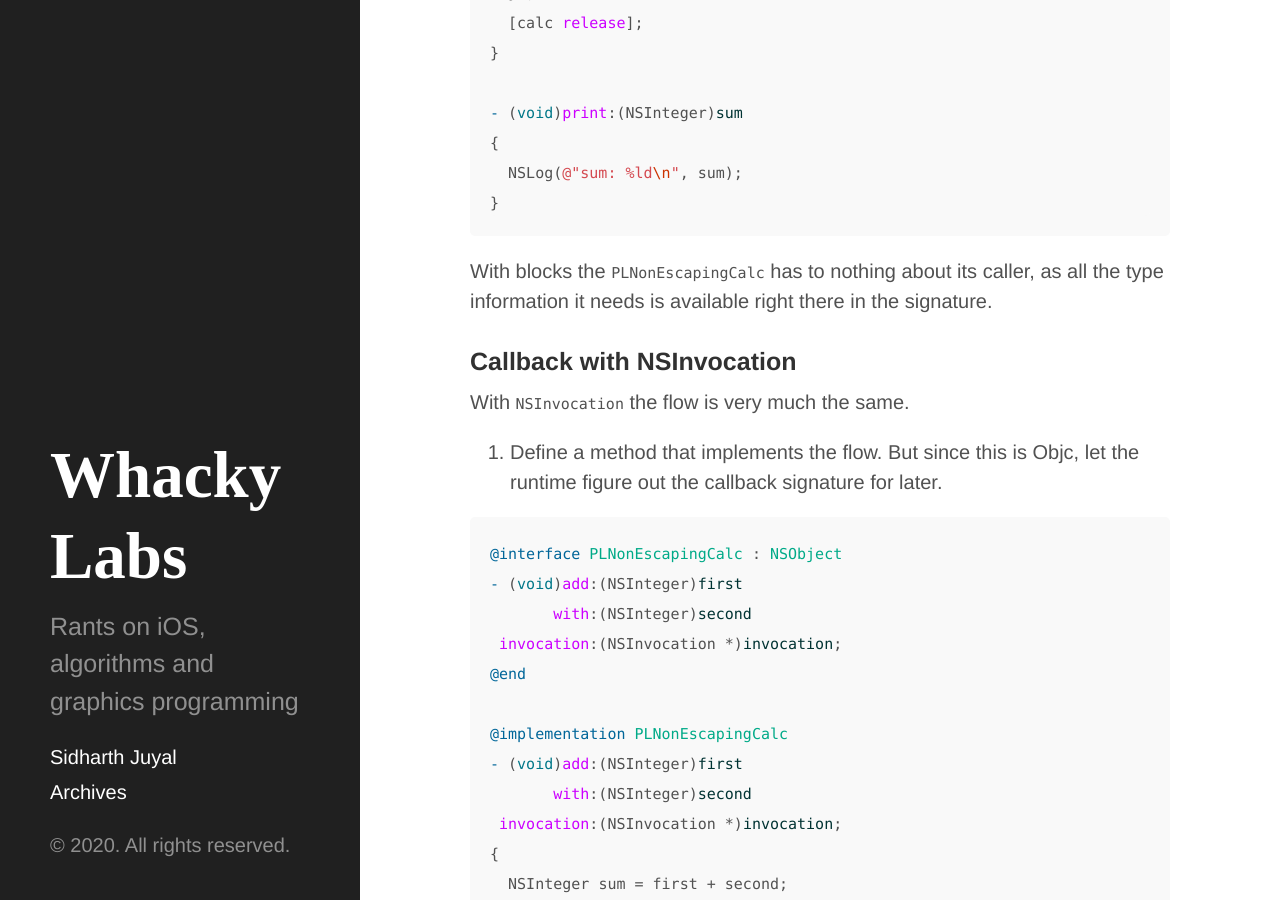
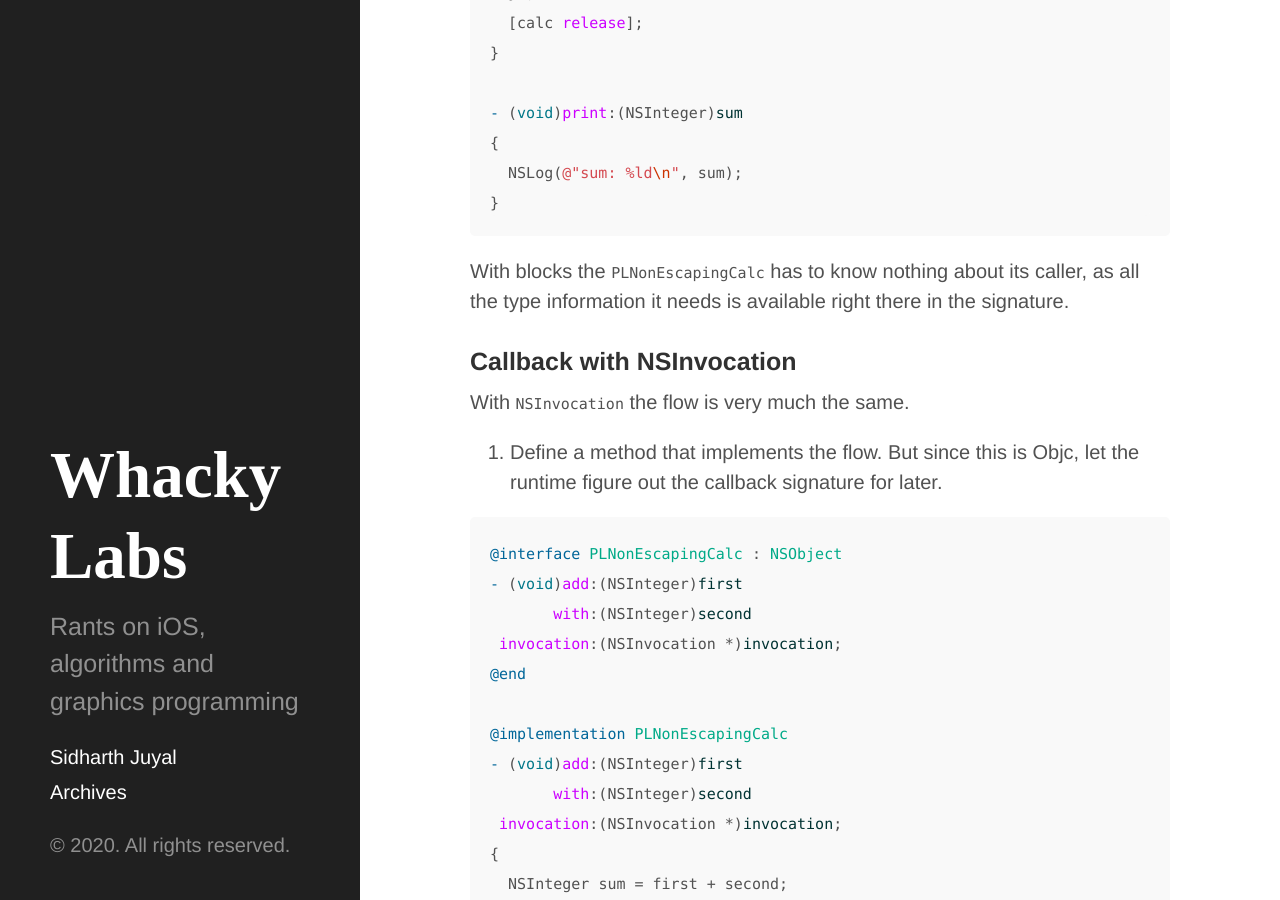
Before and after one commit to chunkyguy/chunkyguy.github.io, a Jekyll site: the page built from _posts/2020-01-02-callback-with-nsinvocation.md, in a window 1280 px wide and 900 px high, scrolled down 3058 px. Built offline with Jekyll 4.4.1, drawn with Linux system fonts in a browser that asks for light colours; some of the changed text lies outside the part shown.

Commit message:
Fix typo

````diff
--- a/_posts/2020-01-02-callback-with-nsinvocation.md
+++ b/_posts/2020-01-02-callback-with-nsinvocation.md
@@ -100,7 +100,7 @@ typedef void(^PLCalcAddCompletion)(NSInteger);
 }
 ```
 
-With blocks the `PLNonEscapingCalc` has to nothing about its caller, as all the type information it needs is available right there in the signature.
+With blocks the `PLNonEscapingCalc` has to know nothing about its caller, as all the type information it needs is available right there in the signature.
 
 ### Callback with NSInvocation
 
````
Also changed, not shown: other parts of _posts/2020-01-02-callback-with-nsinvocation.md (+1 -1 lines).
